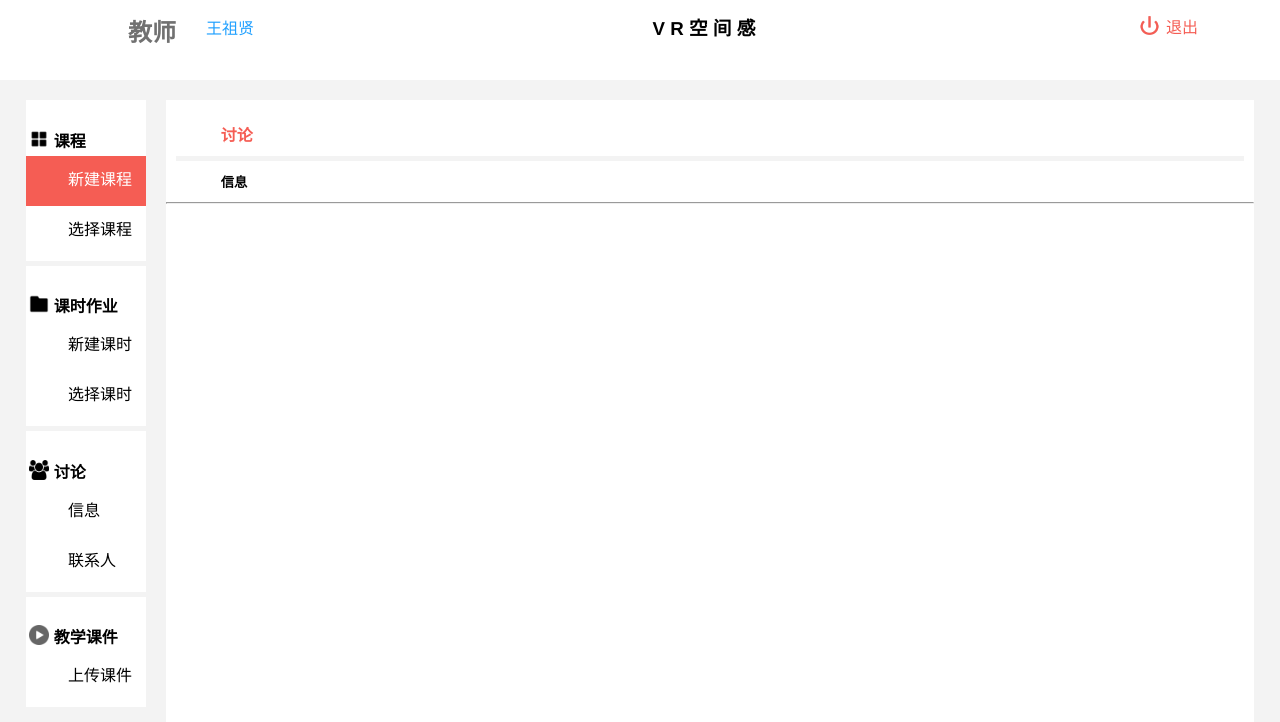
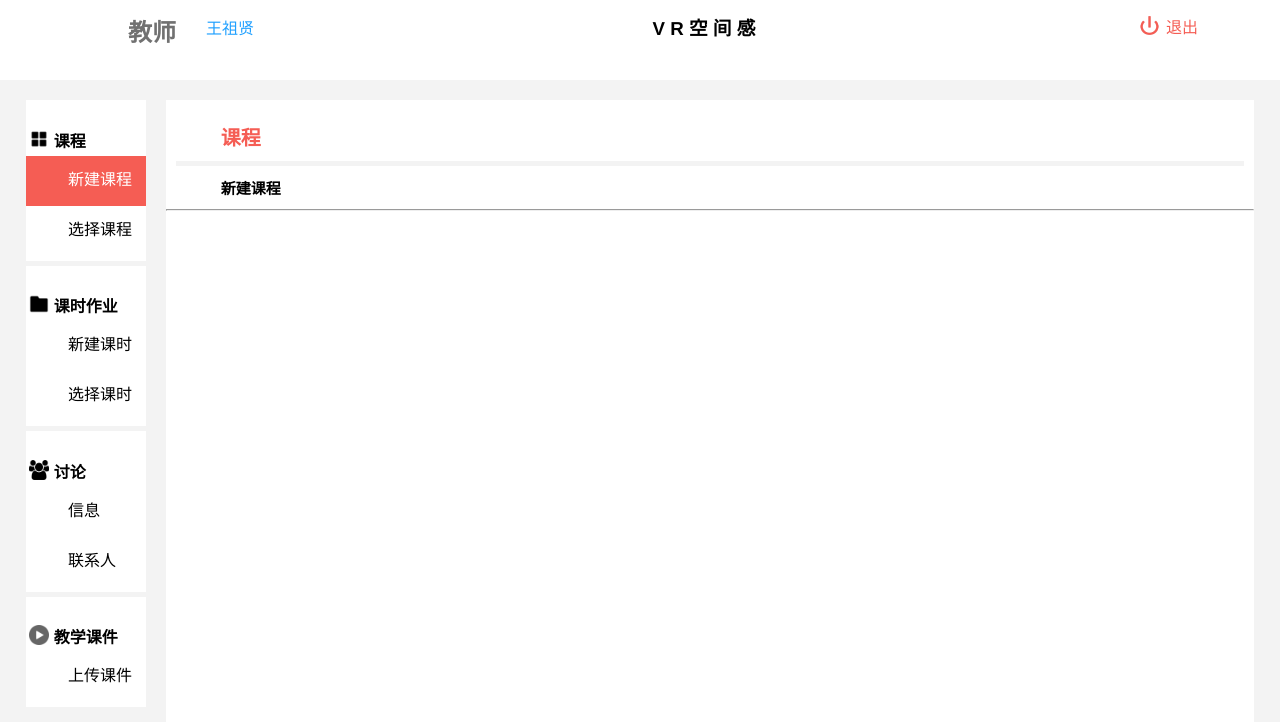
Before and after one commit to SBXSYZL/space, a Vue app: page /createCourse in a window 1280 px wide. Shown: the top 722 px of the page. Built offline with nearby package versions, Linux system fonts and the light colour scheme.

Commit message:
登录和注册页面

```diff
--- a/src/views/CreateCourse.vue
+++ b/src/views/CreateCourse.vue
@@ -2,10 +2,10 @@
   <div>
     <!--头部部分 start-->
     <div style="margin-top: 2%;height: 10%">
-      <h4 class="talk_title">讨论</h4>
+      <h4 class="talk_title">课程</h4>
       <div class="divide_1"/>
       <div style="height: 5%">
-        <h5 class="msg_title">信息</h5>
+        <h5 class="msg_title">新建课程</h5>
       </div>
       <hr class="divide_2">
     </div>
@@ -25,10 +25,11 @@
 
 <style scoped>
   .talk_title {
-    font-family: 黑体, serif;
+    font-family: 微软雅黑, serif;
     margin-left: 5%;
     color: #f55d54;
     text-align: left;
+    font-size: 20px;
   }
 
   .divide_1 {
@@ -43,6 +44,7 @@
     margin-top: 1%;
     margin-left: 5%;
     text-align: left;
+    font-size: 15px;
   }
 
   .divide_2 {
```
